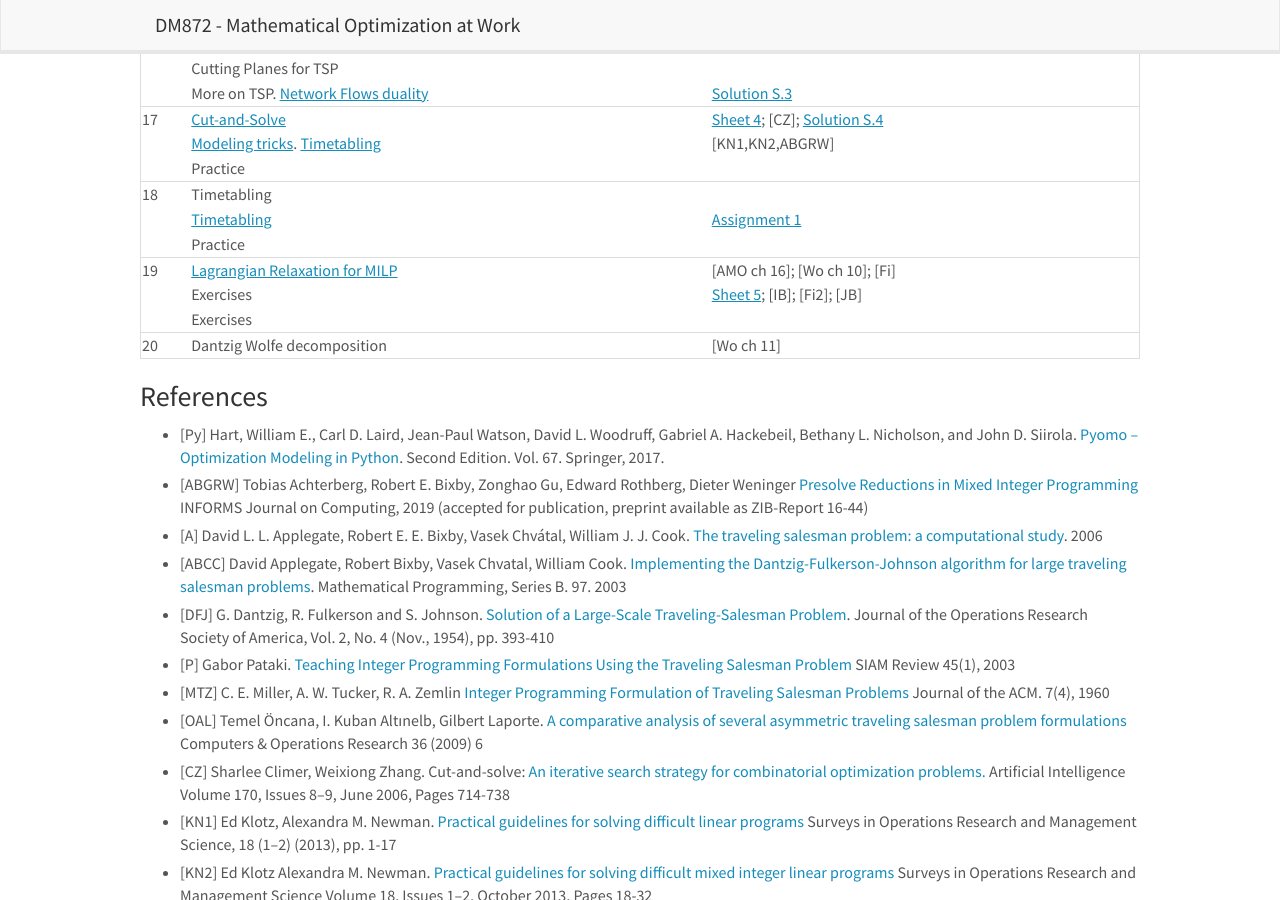
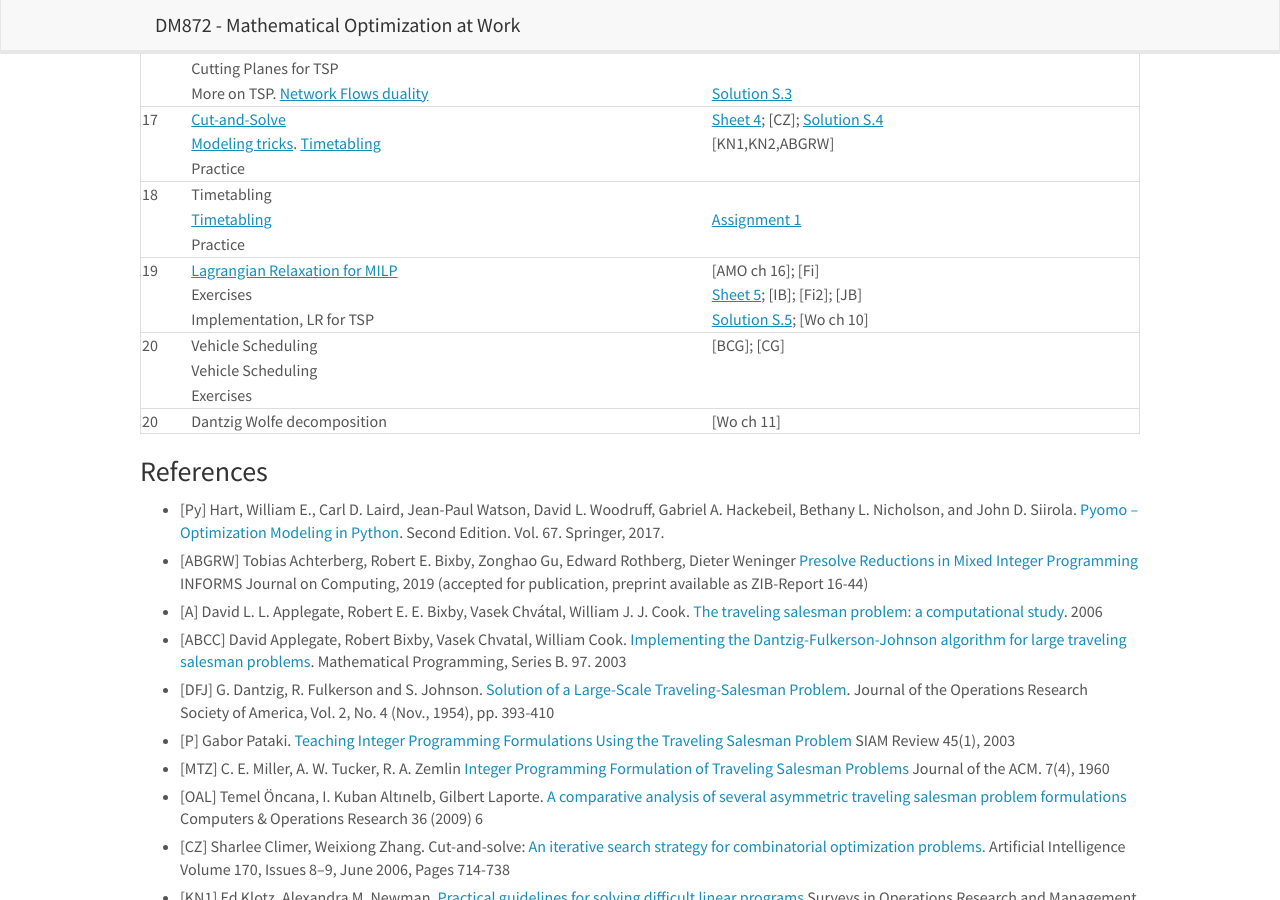
Before and after one commit to DM872/dm872.github.io, a Jekyll site: the page built from index.md, in a window 1280 px wide and 900 px high, scrolled down 495 px. Built offline with Jekyll 4.4.1, drawn with Linux system fonts in a browser that asks for light colours; nearby versions of some CDN libraries; our own code applies the rules of GitHub Pages for plain Markdown files.

Commit message:
added solutions for lagrange

```diff
--- a/index.md
+++ b/index.md
@@ -52,7 +52,7 @@ Other material for this course is available through the associated
 |              | Cutting Planes for TSP                                           |                                                                                    |
 |              | More on TSP. [Network Flows duality][54]                         | [Solution S.3][33]                                                                 |
 |--------------+------------------------------------------------------------------+------------------------------------------------------------------------------------|
-|           17 | [Cut-and-Solve][55]                                              | [Sheet 4][14]; [CZ]; [Solution S.4][34]                                                                |
+|           17 | [Cut-and-Solve][55]                                              | [Sheet 4][14]; [CZ]; [Solution S.4][34]                                            |
 |              | [Modeling tricks][56]. [Timetabling][57]                         | [KN1,KN2,ABGRW]                                                                    |
 |              | Practice                                                         |                                                                                    |
 |--------------+------------------------------------------------------------------+------------------------------------------------------------------------------------|
@@ -60,9 +60,13 @@ Other material for this course is available through the associated
 |              | [Timetabling][58]                                                | [Assignment 1][15]                                                                 |
 |              | Practice                                                         |                                                                                    |
 |--------------+------------------------------------------------------------------+------------------------------------------------------------------------------------|
-|           19 | [Lagrangian Relaxation for MILP][59]                             | [AMO ch 16]; [Wo ch 10]; [Fi]                                                      |
+|           19 | [Lagrangian Relaxation for MILP][59]                             | [AMO ch 16];  [Fi]                                                                 |
 |              | Exercises                                                        | [Sheet 5]({{ site.url }}{% post_url 2020-05-04-lagrangian %}); [IB]; [Fi2]; [JB]   |
-|              | Exercises                                                        |                                                                                    |
+|              | Implementation, LR for TSP                                       | [Solution S.5][35]; [Wo ch 10]                                                     |
+|--------------+------------------------------------------------------------------+------------------------------------------------------------------------------------|
+|           20 | Vehicle Scheduling                                               | <!-- [Slides][14];--> [BCG]; [CG]                                                  |
+|              | Vehicle Scheduling                                               |                                                                                    |
+|              | Exercises                                                        | <!-- [Sheet 6]({{ site.url }}{% post_url 2019-05-15-sheet6 %}) -->                 |
 |--------------+------------------------------------------------------------------+------------------------------------------------------------------------------------|
 |           20 | Dantzig Wolfe decomposition                                      | [Wo ch 11]                                                                         |
 |--------------+------------------------------------------------------------------+------------------------------------------------------------------------------------|
```
Also changed, not shown: other parts of index.md (+1 -4 lines).
